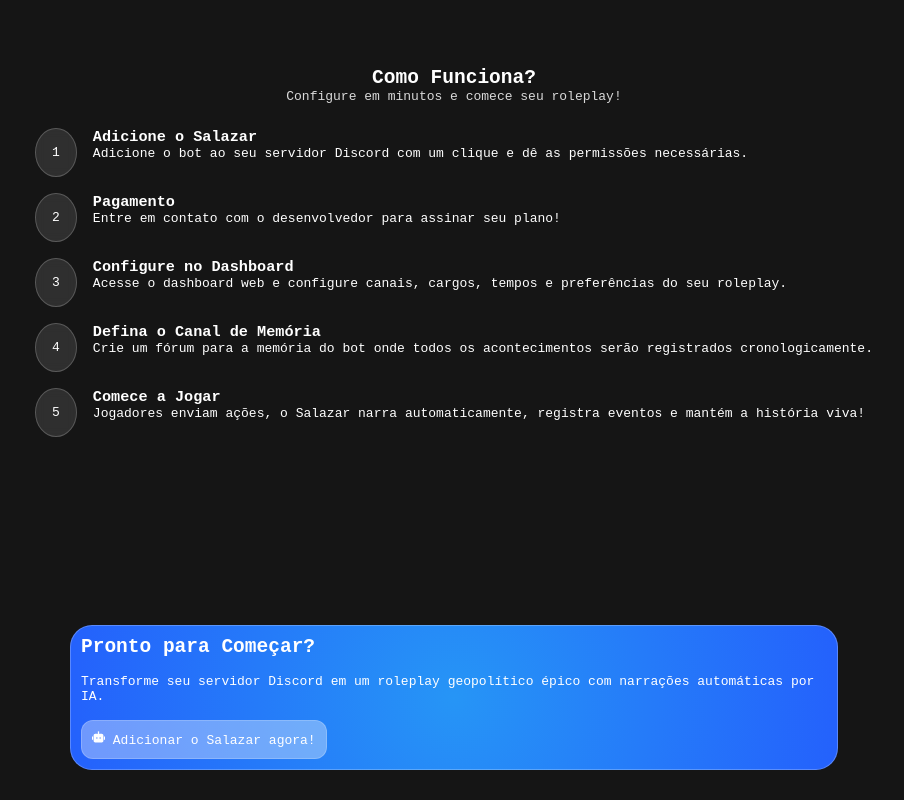
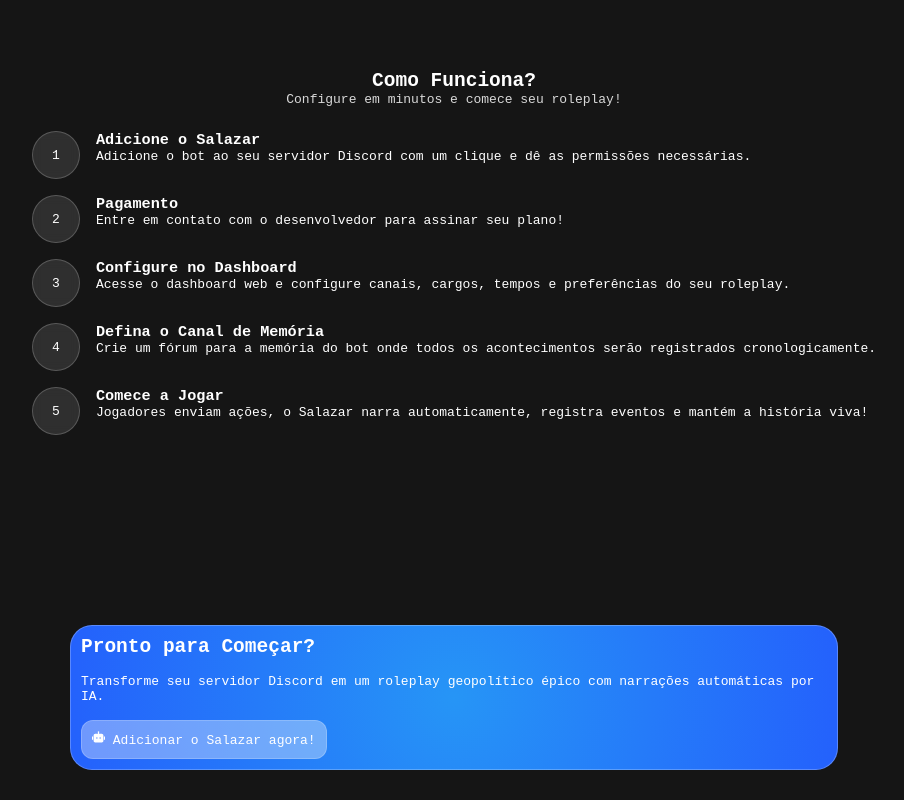
Before and after one commit to salazarbot/site, a Next.js app: page / in a window 1280 px wide. Shown: the part 1434-2234 px from the top of the page, without its empty margins (186-1090 px from the left). Built offline with nearby package versions, Linux system fonts and the light colour scheme; no server answers; what @bprogress/next, ntpopups would draw is missing.

Commit message:
Fixed Oval Numbers

```diff
--- a/app/page.module.css
+++ b/app/page.module.css
@@ -151,6 +151,9 @@
           border-radius: 50%;
           aspect-ratio: 1 / 1;
           margin: auto;
+          width: 3rem;
+          height: 3rem;
+          text-align: center;
         }
       }
     }
```
